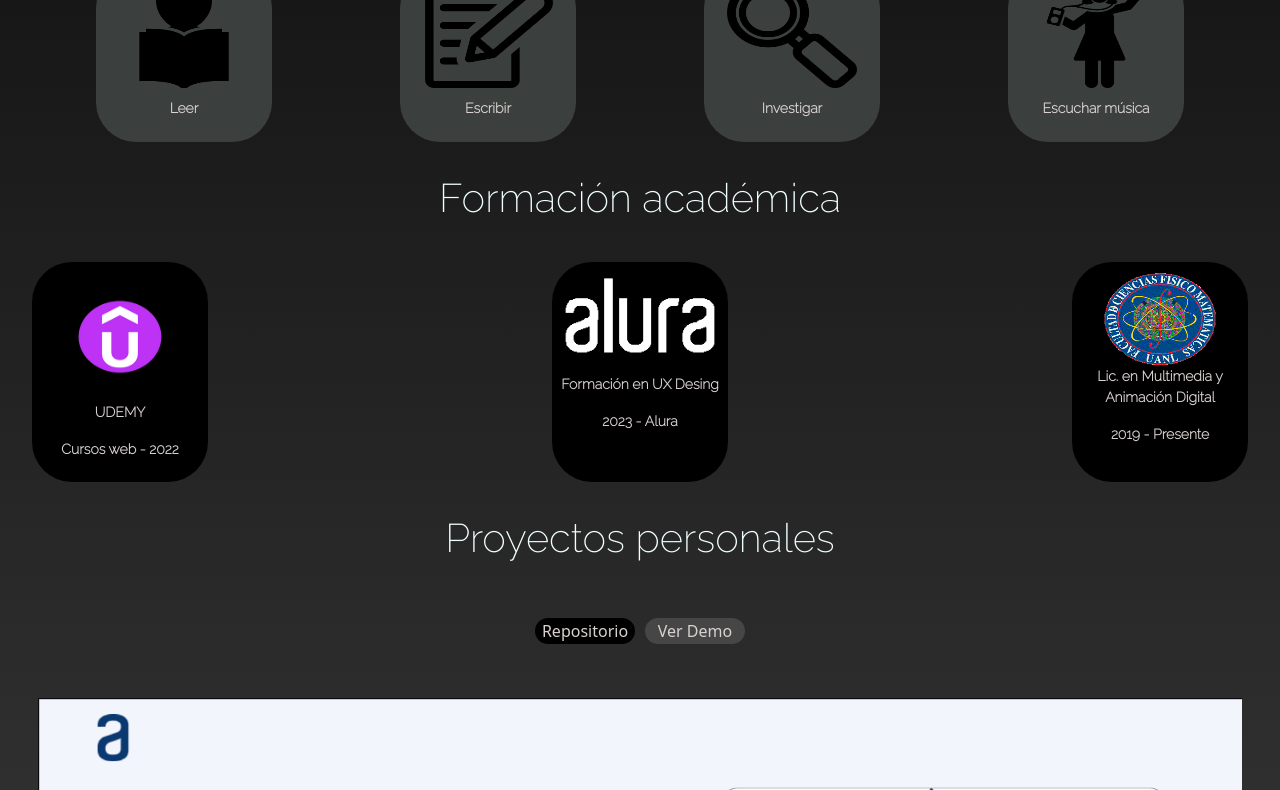
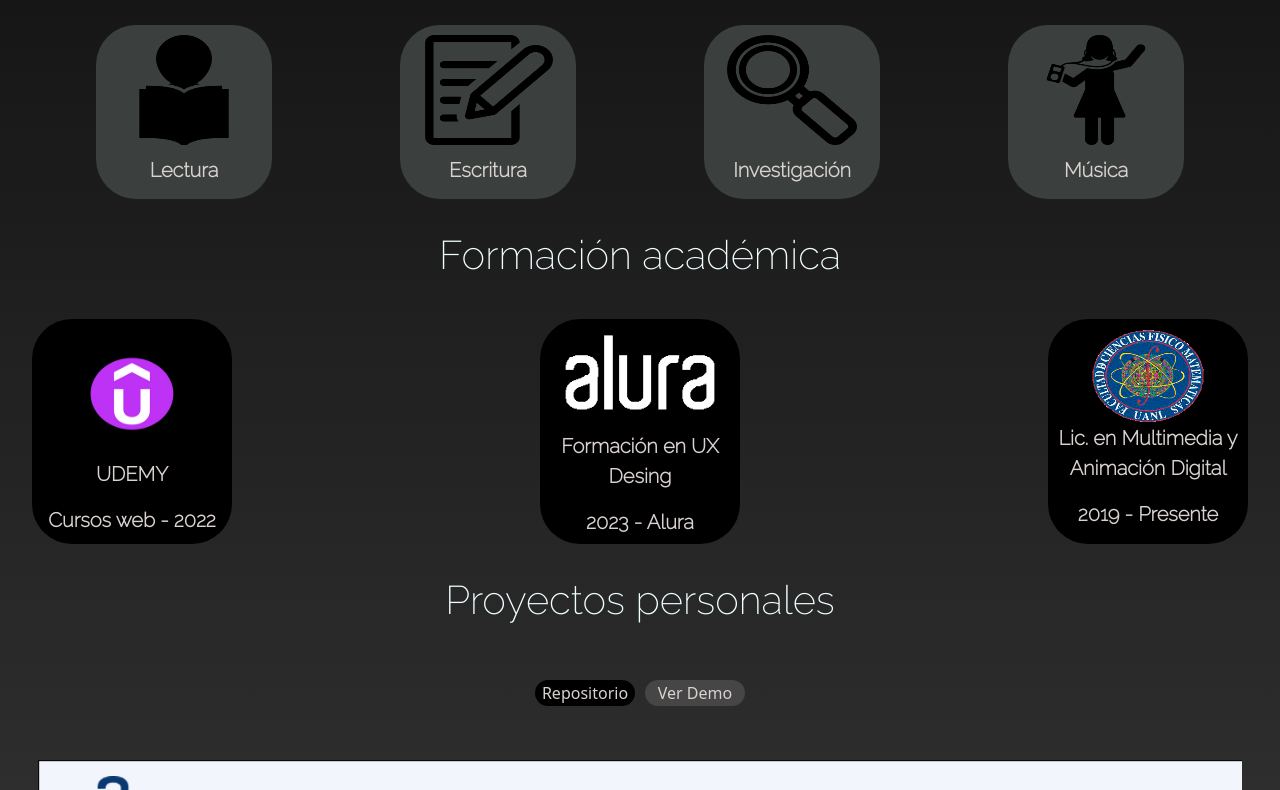
Before and after one commit to DoctoraSt/DoctoraSt.github.io, a plain HTML site: page index.html in a window 1280 px wide. Shown: the part 743-1533 px from the top of the page. Drawn offline with nearby package versions, Linux system fonts and the light colour scheme.

Commit message:
arreglo de letras

```diff
--- a/CSS/styles.css
+++ b/CSS/styles.css
@@ -63,8 +63,8 @@ h1{
 p{
     color: #d9d2d0;
     font-family:'Raleway', sans-serif;
+    font-size: 20px;
     font-weight: bold;
-    font-size: 14px;
 }
 
 
@@ -111,8 +111,8 @@ p{
 }
 
 .container2{
-    width: 176px;
-    height: 220px;
+    width: 200px;
+    height: 225px;
     flex-direction: column;
     justify-content: flex-end;
     align-items: flex-start;
--- a/index.html
+++ b/index.html
@@ -69,19 +69,19 @@
         <div class="fondo1">
             <div class="container">
                 <img title="leer" class="HTML" src="../Images/leer.png">
-                <p>Leer</p>
+                <p>Lectura</p>
             </div>
             <div class="container">
                 <img title="escribir_icon" class="HTML" src="../Images/escribir_icon.png">
-                <p>Escribir</p>
+                <p>Escritura</p>
             </div>
             <div class="container">
                 <img title="lupa" class="HTML" src="../Images/lupa.png">
-                <p>Investigar</p>
+                <p>Investigación</p>
             </div>
             <div class="container">
                 <img title="musica" class="HTML" src="../Images/musica.png">
-                <p>Escuchar música</p>
+                <p>Música</p>
             </div>
         </div>
     </section>
```
